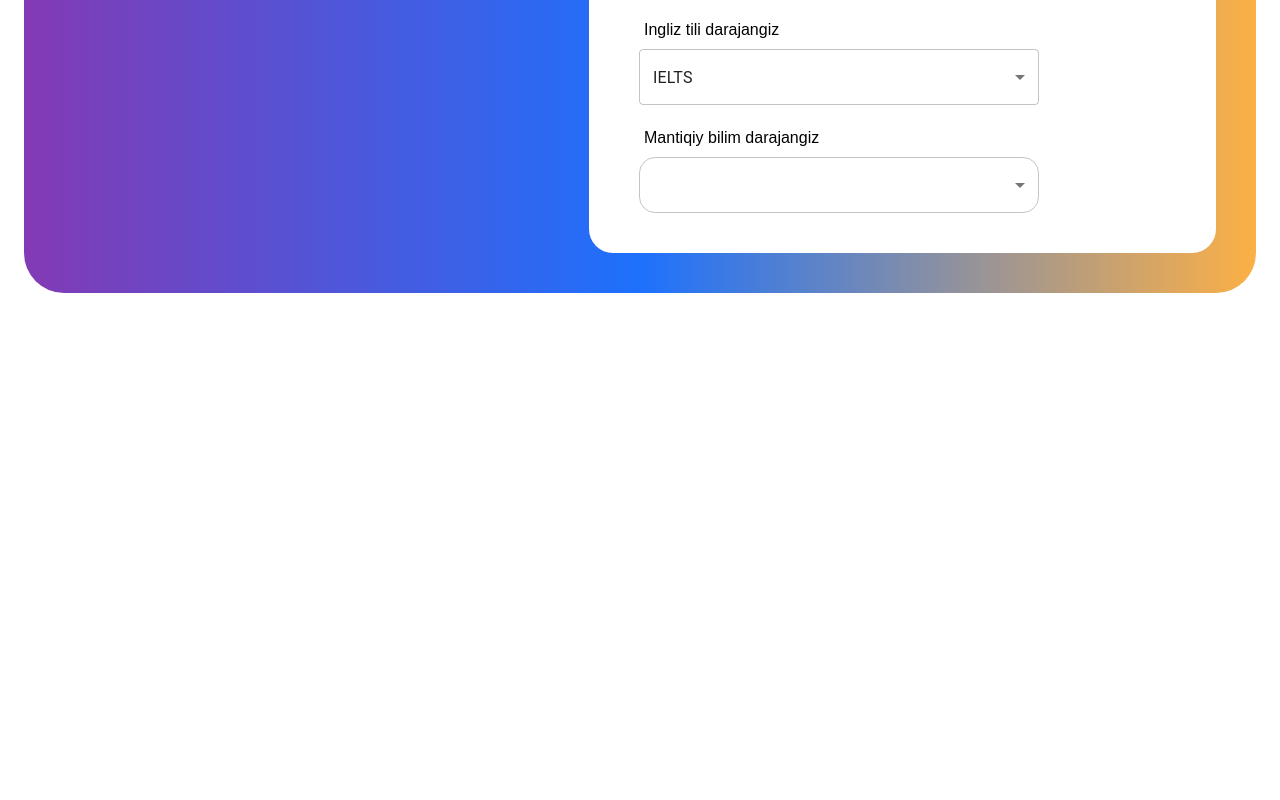
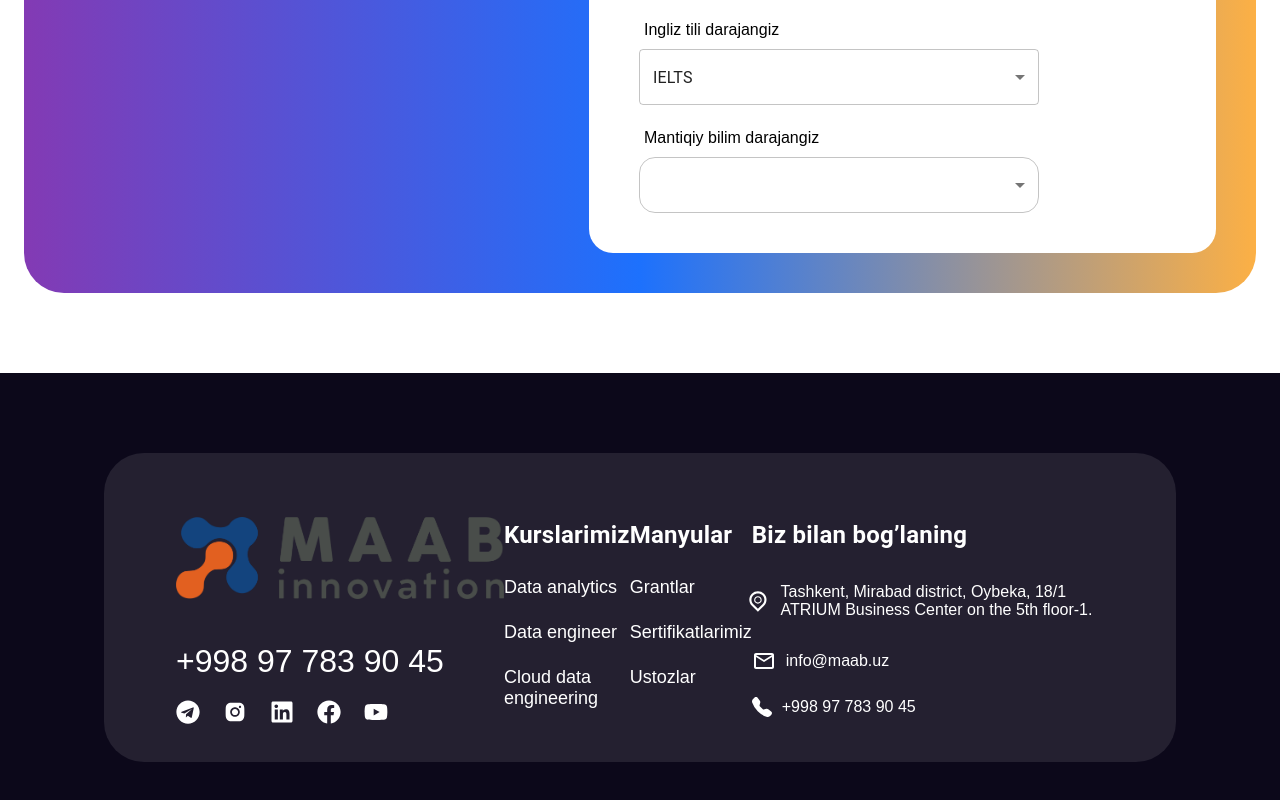
Before and after one commit to Murod1303/MAAB, a React (Vite) app: page / in a window 1280 px wide. Shown: the part 4485-5285 px from the top of the page. Before the commit the page ends 4778 px from the top, so only its background shows below. Built offline with nearby package versions, Linux system fonts and the light colour scheme.

Commit message:
all section make design

```diff
--- a/src/components/footer/Footer.jsx
+++ b/src/components/footer/Footer.jsx
@@ -1,5 +1,271 @@
+import { Box, Container, Link, Stack, Typography } from "@mui/material";
+import { FaTelegram } from "react-icons/fa";
+import { AiFillInstagram } from "react-icons/ai";
+import { FaLinkedin } from "react-icons/fa";
+import { FaFacebook } from "react-icons/fa";
+import { FaYoutube } from "react-icons/fa";
+import { MdOutlineMail } from "react-icons/md";
+import { BsTelephoneFill } from "react-icons/bs";
+import { TiLocationOutline } from "react-icons/ti";
+import styled from "styled-components";
+
+const SocialsLi = styled.li`
+  & a svg {
+    width: 24px;
+    height: 24px;
+    fill: #fff;
+  }
+`;
 const Footer = () => {
-  return <div></div>;
+  return (
+    <Box
+      component={"footer"}
+      padding={"80px"}
+      sx={{ backgroundColor: "#0C081A" }}
+    >
+      <Container
+        maxWidth={"1680px"}
+        sx={{ margin: "0 auto", padding: "0 16px", width: "100%" }}
+      >
+        <Box sx={{ backgroundColor: "#ffffff19" }} borderRadius={"40px"}>
+          <Box
+            component={"ul"}
+            padding={"64px 72px 34px 72px"}
+            display={"flex"}
+            alignItems={"flex-start"}
+            justifyContent={"space-between"}
+          >
+            <Box
+              component={"li"}
+              display={"flex"}
+              alignItems={"flex-start"}
+              flexDirection={"column"}
+            >
+              <Link href={"#"} marginBottom={"40px"}>
+                <img
+                  src="./MAAB.png"
+                  alt="MAAB's logo"
+                  width={328}
+                  height={82}
+                />
+              </Link>
+              <Link
+                href="tel:+998991112233"
+                display={"inline-block"}
+                fontSize={"32px"}
+                fontWeight={500}
+                color={"#fff"}
+                marginBottom={"20px"}
+                sx={{ textDecoration: "none" }}
+              >
+                +998 97 783 90 45
+              </Link>
+              <Stack component={"ul"} direction={"row"} spacing={"23px"}>
+                <SocialsLi>
+                  <a href="#">
+                    <FaTelegram className="socials" />
+                  </a>
+                </SocialsLi>
+                <SocialsLi>
+                  <a href="#">
+                    <AiFillInstagram />
+                  </a>
+                </SocialsLi>
+                <SocialsLi>
+                  <a href="#">
+                    <FaLinkedin />
+                  </a>
+                </SocialsLi>
+                <SocialsLi>
+                  <a href="#">
+                    <FaFacebook />
+                  </a>
+                </SocialsLi>
+                <SocialsLi>
+                  <a href="#">
+                    <FaYoutube />
+                  </a>
+                </SocialsLi>
+              </Stack>
+            </Box>
+            <Box component={"li"}>
+              <Typography
+                display={"inline-block"}
+                component={"strong"}
+                fontSize={"24px"}
+                fontWeight={600}
+                marginBottom={"24px"}
+                color={"#fff"}
+              >
+                Kurslarimiz
+              </Typography>
+              <Stack
+                component={"ul"}
+                display={"flex"}
+                alignItems={"flex-start"}
+                justifyContent={"center"}
+                gap={"24px"}
+              >
+                <Box component={"li"}>
+                  <Link
+                    href="#"
+                    fontSize={"18px"}
+                    sx={{ textDecoration: "none" }}
+                    color={"#fff"}
+                  >
+                    Data analytics
+                  </Link>
+                </Box>
+                <Box component={"li"}>
+                  <Link
+                    href="#"
+                    fontSize={"18px"}
+                    sx={{ textDecoration: "none" }}
+                    color={"#fff"}
+                  >
+                    Data engineer
+                  </Link>
+                </Box>
+                <Box component={"li"}>
+                  <Link
+                    href="#"
+                    fontSize={"18px"}
+                    sx={{ textDecoration: "none" }}
+                    color={"#fff"}
+                  >
+                    Cloud data engineering
+                  </Link>
+                </Box>
+              </Stack>
+            </Box>
+            <Box component={"li"}>
+              <Typography
+                display={"inline-block"}
+                component={"strong"}
+                fontSize={"24px"}
+                fontWeight={600}
+                marginBottom={"24px"}
+                color={"#fff"}
+              >
+                Manyular
+              </Typography>
+              <Stack
+                component={"ul"}
+                display={"flex"}
+                alignItems={"flex-start"}
+                justifyContent={"center"}
+                gap={"24px"}
+              >
+                <Box component={"li"}>
+                  <Link
+                    href="#"
+                    fontSize={"18px"}
+                    sx={{ textDecoration: "none" }}
+                    color={"#fff"}
+                  >
+                    Grantlar
+                  </Link>
+                </Box>
+                <Box component={"li"}>
+                  <Link
+                    href="#"
+                    fontSize={"18px"}
+                    sx={{ textDecoration: "none" }}
+                    color={"#fff"}
+                  >
+                    Sertifikatlarimiz
+                  </Link>
+                </Box>
+                <Box component={"li"}>
+                  <Link
+                    href="#"
+                    fontSize={"18px"}
+                    sx={{ textDecoration: "none" }}
+                    color={"#fff"}
+                  >
+                    Ustozlar
+                  </Link>
+                </Box>
+              </Stack>
+            </Box>
+            <Box component={"li"} maxWidth={"470px"} width={"100%"}>
+              <Typography
+                display={"inline-block"}
+                component={"strong"}
+                fontSize={"24px"}
+                fontWeight={600}
+                marginBottom={"24px"}
+                color={"#fff"}
+              >
+                Biz bilan bog’laning
+              </Typography>
+              <Stack
+                component={"ul"}
+                display={"flex"}
+                alignItems={"flex-start"}
+                justifyContent={"center"}
+                gap={"24px"}
+              >
+                <Box component={"li"}>
+                  <Link
+                    href="#"
+                    fontSize={"16px"}
+                    sx={{ textDecoration: "none" }}
+                    color={"#fff"}
+                    display={"flex"}
+                    alignItems={"center"}
+                    gap={"10px"}
+                  >
+                    <TiLocationOutline
+                      style={{
+                        width: "48px",
+                        height: "48px",
+                        marginLeft: "-7px",
+                      }}
+                    />
+                    <span>
+                      Tashkent, Mirabad district, Oybeka, 18/1 ATRIUM Business
+                      Center on the 5th floor-1.
+                    </span>
+                  </Link>
+                </Box>
+                <Box component={"li"}>
+                  <Link
+                    href="#"
+                    fontSize={"16px"}
+                    sx={{ textDecoration: "none" }}
+                    color={"#fff"}
+                    display={"flex"}
+                    alignItems={"center"}
+                    gap={"10px"}
+                  >
+                    <MdOutlineMail style={{ width: "24px", height: "24px" }} />
+                    <span>info@maab.uz</span>
+                  </Link>
+                </Box>
+                <Box component={"li"}>
+                  <Link
+                    href="#"
+                    fontSize={"16px"}
+                    sx={{ textDecoration: "none" }}
+                    color={"#fff"}
+                    display={"flex"}
+                    alignItems={"center"}
+                    gap={"10px"}
+                  >
+                    <BsTelephoneFill
+                      style={{ width: "20px", height: "20px" }}
+                    />
+                    <span>+998 97 783 90 45</span>
+                  </Link>
+                </Box>
+              </Stack>
+            </Box>
+          </Box>
+        </Box>
+      </Container>
+    </Box>
+  );
 };
 
 export default Footer;
--- a/src/index.css
+++ b/src/index.css
@@ -22,6 +22,6 @@ body {
   right: 0;
   height: 12px;
   background-color: #ea1538;
-  transform-origin: 50%;
+  transform-origin: 0%;
   z-index: 15;
 }
```
Also changed, not shown: src/components/footer/footer.styled.jsx (deleted).
